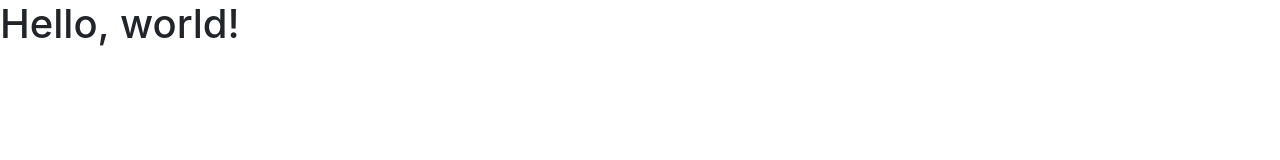
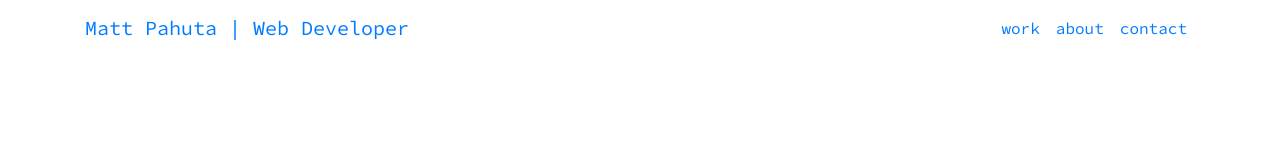
Before and after one commit to MattPahuta/altcademy-portfolio, a plain HTML site: page index.html in a window 1280 px wide. Drawn offline with nearby package versions, Linux system fonts and the light colour scheme.

Commit message:
navbar framework

```diff
--- /dev/null
+++ b/css/styles.css
@@ -0,0 +1,5 @@
+/* Base Styles */
+
+nav {
+    font-family: 'Source Code Pro', monospace;
+}
--- a/index.html
+++ b/index.html
@@ -8,10 +8,43 @@
     <!-- Bootstrap CSS -->
     <link rel="stylesheet" href="https://stackpath.bootstrapcdn.com/bootstrap/4.3.1/css/bootstrap.min.css" integrity="sha384-ggOyR0iXCbMQv3Xipma34MD+dH/1fQ784/j6cY/iJTQUOhcWr7x9JvoRxT2MZw1T" crossorigin="anonymous">
 
-    <title>Hello, world!</title>
+    <title>Matt Pahuta | Web Developer</title>
+
+    <link rel="stylesheet" href="./css/styles.css">
+    <link href="https://fonts.googleapis.com/css?family=Montserrat:400,700|Source+Code+Pro:400,600&display=swap" rel="stylesheet">
   </head>
-  <body>
-    <h1>Hello, world!</h1>
+
+  <body id="pageTop">
+
+    <header>
+        <nav class="navbar navbar-expand-lg fixed-top" id="pageNav">
+            <div class="container">
+                <a href="#pageTop" class="navbar-brand js-scroll-trigger">Matt Pahuta | Web Developer</a>
+                <button class="navbar-toggler navbar-toggler-right collapsed" type="button" data-toggle="collapse" data-target="#navbarMobile" aria-controls="navbarMobile" aria-expanded="false" aria-label="Toggle navigation">Menu</button>
+                <div class="navbar-collapse collapse" id="navbarMobile">
+                    <ul class="navbar-nav ml-auto">
+                        <li class="nav-item">
+                            <a href="#work" class="nav-link">work</a>
+                        </li>
+                        <li class="nav-item">
+                            <a href="#about" class="nav-link">about</a>
+                        </li>
+                        <li class="nav-item">
+                            <a href="#contact" class="nav-link">contact</a>
+                        </li>
+                    </ul>
+                </div>
+            </div>
+        </nav>
+    </header>
+
+    <section class="hero"></section>
+
+    <section id="work"></section>
+    <section id="about"></section>
+    <section id="contact"></section>
+
+    <footer></footer>
 
     <!-- Optional JavaScript -->
     <!-- jQuery first, then Popper.js, then Bootstrap JS -->
```
